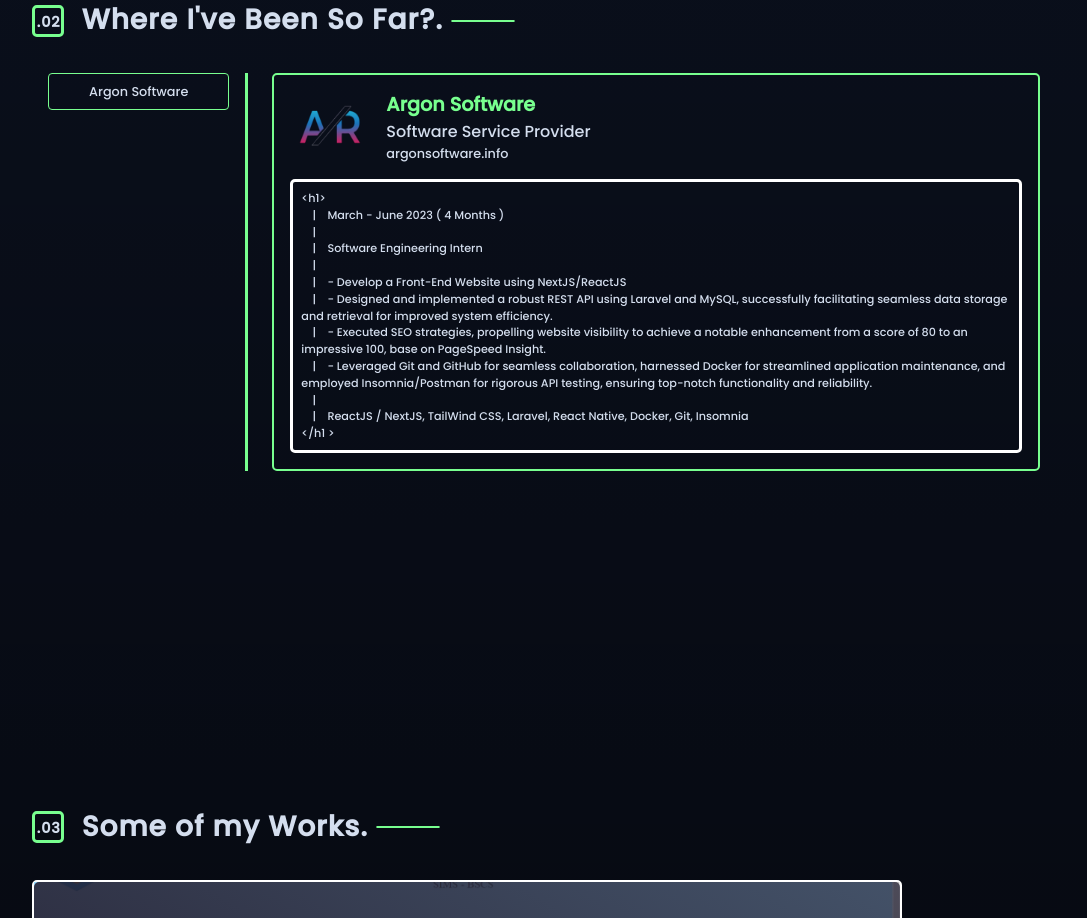
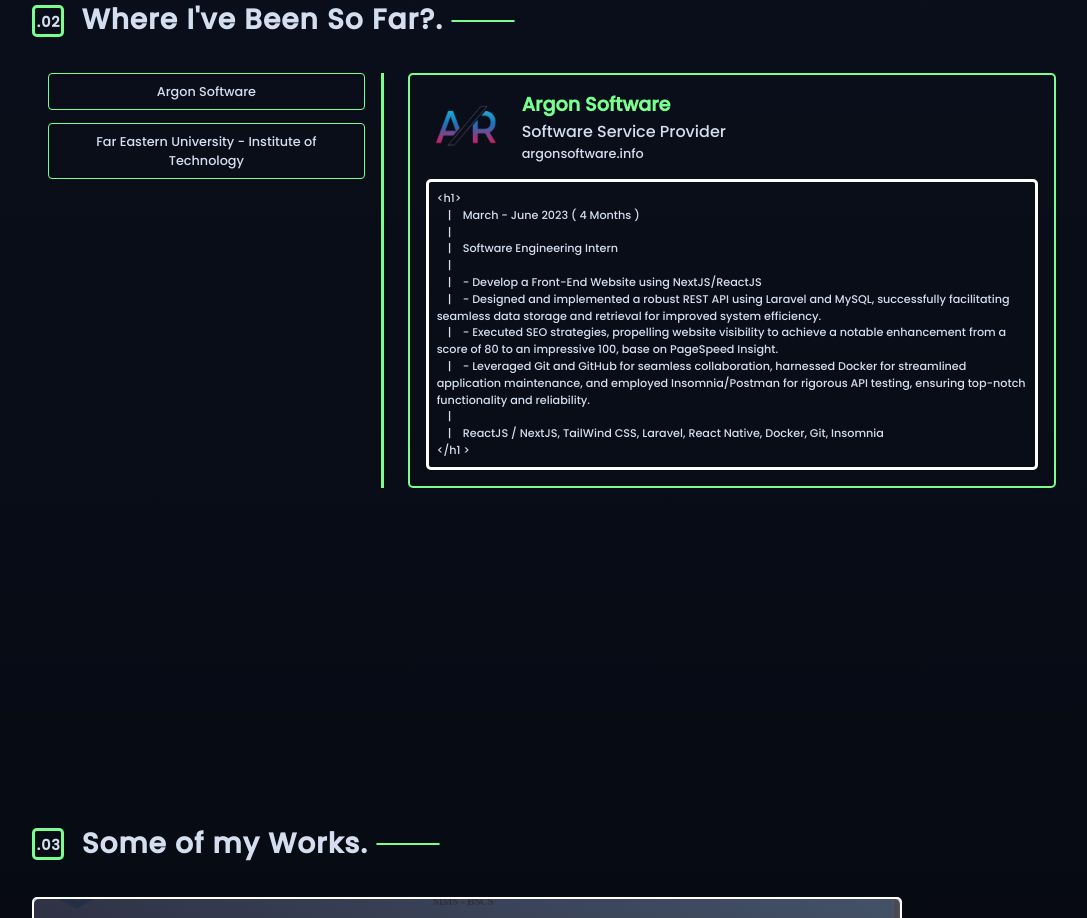
Before and after one commit to zyx-0314/portfolio, a Next.js app: page / in a window 1280 px wide. Shown: the part 1880-2798 px from the top of the page, without its empty margins (96-1183 px from the left). Built offline with nearby package versions, Linux system fonts and the light colour scheme.

Commit message:
Update index.tsx

```diff
--- a/components/sections/landing/experience/index.tsx
+++ b/components/sections/landing/experience/index.tsx
@@ -71,6 +71,24 @@
         '- Leveraged Git and GitHub for seamless collaboration, harnessed Docker for streamlined application maintenance, and employed Insomnia/Postman for rigorous API testing, ensuring top-notch functionality and reliability.',
         '',
         'ReactJS / NextJS, TailWind CSS, Laravel, React Native, Docker, Git, Insomnia',
+      ],
+    },
+    {
+      name: 'Far Eastern University - Institute of Technology',
+      logo: '/static/companies/Argon_Software.webp',
+      description: 'Higher Education Institution',
+      email: 'https://www.feutech.edu.ph/',
+      content: [
+        'October - Present',
+        '',
+        'Introctor I',
+        '',
+        '- Teach Basic Programming in C++',
+        '- Teach Basic Web',
+        '- Teach Basic Mobile',
+        '- Teach Algorithm ',
+        '',
+        'C++, Web Basic, TailWind, GitHub, Kotlin',
       ],
     },
   ];
```
